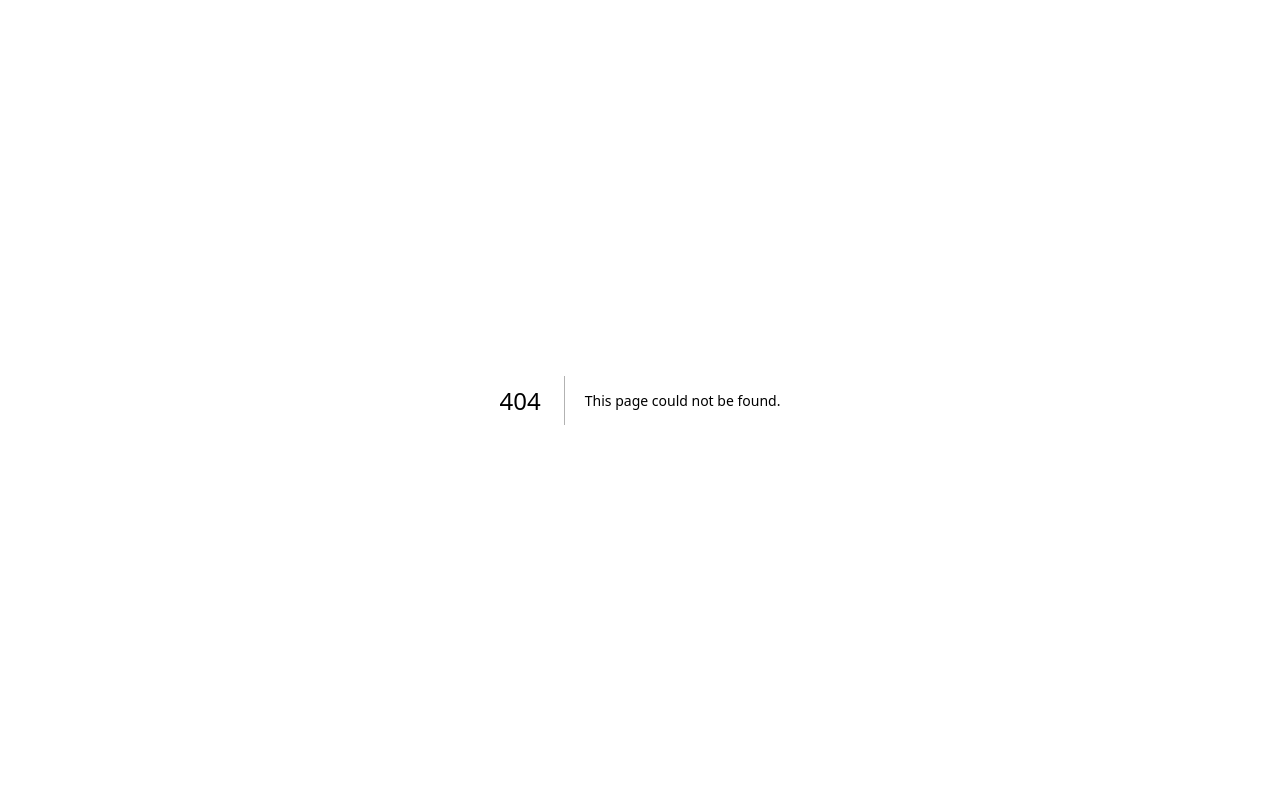
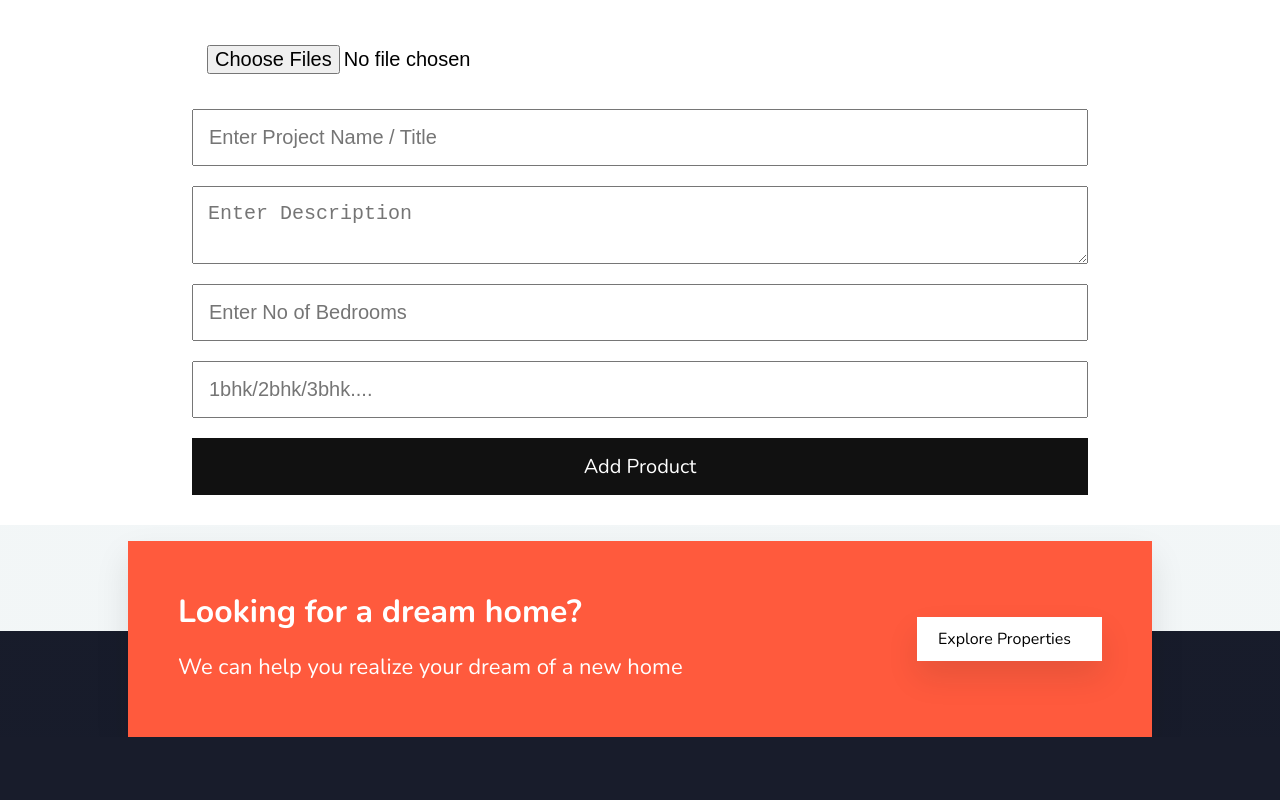
Before and after one commit to rafipopz98/landmark-constructions, a Next.js app: page /addprojects-landmark in a window 1280 px wide. Before the commit this address had no page. Shown: the top 800 px of the page. Built offline with nearby package versions, Linux system fonts and the light colour scheme.

Commit message:
add project

```diff
--- a/package.json
+++ b/package.json
@@ -9,6 +9,7 @@
     "lint": "next lint"
   },
   "dependencies": {
+    "firebase": "^10.4.0",
     "next": "latest",
     "react": "latest",
     "react-accessible-accordion": "^5.0.0",
--- /dev/null
+++ b/src/app/addprojects-landmark/AddProduct.css
@@ -0,0 +1,43 @@
+.container_addProducts{
+    display: flex;
+    width: 100%;
+    align-items: center;
+    height: 100%;
+    flex-direction: column;
+    gap: 20px;
+    overflow-x: hidden;
+    padding: 30px 0;
+}
+.container_addProducts input,select,textarea{
+    width: 70%;
+    padding: 15px;
+    font-size: 20px;
+}
+.container_addProducts .spans_size{
+    display: flex;
+    /* flex-direction: column; */
+    align-items: center;
+    justify-content:flex-start;
+    gap: 10px;
+    /* padding: 10px; */
+    /* color: red; */
+}
+.spans_size span{
+    cursor: pointer;
+    font-size: 15px;
+    padding: 15px 20px;
+    border: 1px solid #111;
+    border-radius: 7px;
+    font-weight: 600;
+}
+.container_addProducts button{
+    width: 70%;
+    display: flex;
+    align-items: center;
+    justify-content: center;
+    background-color: #111;
+    color: #fff;
+    padding: 15px;
+    font-size: 20px;
+    cursor: pointer;
+}
--- /dev/null
+++ b/src/app/addprojects-landmark/firebase.js
@@ -0,0 +1,11 @@
+export const firebaseConfig = {
+  apiKey: "AIzaSyBMVSHUICcqpx-1rgKHqRP8DGK5MYZdhgI",
+  authDomain: "landmark-e0fc4.firebaseapp.com",
+  projectId: "landmark-e0fc4",
+  storageBucket: "landmark-e0fc4.appspot.com",
+  messagingSenderId: "252632877603",
+  appId: "1:252632877603:web:c47965b8460f40ad967f96",
+  measurementId: "G-KT6P2VN34Q",
+};
+
+export const firebaseStorage = "gs://landmark-e0fc4.appspot.com";
--- /dev/null
+++ b/src/app/addprojects-landmark/page.js
@@ -0,0 +1,136 @@
+"use client";
+import React, { useContext, useEffect, useState } from "react";
+import "./AddProduct.css";
+import { firebaseConfig, firebaseStorage } from "./firebase";
+import { initializeApp } from "firebase/app";
+import {
+  getDownloadURL,
+  getStorage,
+  ref,
+  uploadBytesResumable,
+} from "firebase/storage";
+const AdminViewAddProduct = () => {
+  let name, value;
+
+  const [formData, setFormData] = useState({
+    images: [],
+    name: "",
+    desc: "",
+    bed: "",
+    room: "",
+  });
+
+  const inputHandle = (e) => {
+    name = e.target.name;
+    value = e.target.value;
+
+    setFormData({
+      ...formData,
+      [name]: value,
+    });
+  };
+  const app = initializeApp(firebaseConfig);
+  const storage = getStorage(app, firebaseStorage);
+
+  const createUniqueFileName = (getFile) => {
+    const timeStamp = Date.now();
+    const randomStringValue = Math.random().toString(36).substring(2, 12);
+
+    return `${getFile.name}-${timeStamp}-${randomStringValue}`;
+  };
+
+  async function helperForUPloadingImageToFirebase(file) {
+    const getFileName = createUniqueFileName(file);
+    const storageReference = ref(storage, `ecommerce/${getFileName}`);
+    const uploadImage = uploadBytesResumable(storageReference, file);
+
+    return new Promise((resolve, reject) => {
+      uploadImage.on(
+        "state_changed",
+        (snapshot) => {},
+        (error) => {
+          console.log(error);
+          reject(error);
+        },
+        () => {
+          getDownloadURL(uploadImage.snapshot.ref)
+            .then((downloadUrl) => resolve(downloadUrl))
+            .catch((error) => reject(error));
+        }
+      );
+    });
+  }
+  const handleImages = async (event) => {
+    const files = event.target.files;
+    const imageUrls = [];
+
+    for (let i = 0; i < files.length; i++) {
+      const imageUrl = await helperForUPloadingImageToFirebase(files[i]);
+      if (imageUrl !== "") {
+        imageUrls.push(imageUrl);
+      }
+    }
+
+    if (imageUrls.length > 0) {
+      setFormData({
+        ...formData,
+        images: imageUrls, // Update the 'images' property with the array of image URLs.
+      });
+    }
+  };
+
+  const submit = () => {
+    console.log(formData);
+    console.log(formData.images);
+  };
+  return (
+    <div className="container_addProducts">
+      <input
+        // accept="image"
+        name="image"
+        id="image"
+        size="1000000"
+        type="file"
+        multiple
+        // value={formData.image}
+        onChange={handleImages}
+      />
+      <input
+        type="text"
+        id="name"
+        value={formData.name}
+        name="name"
+        placeholder="Enter Project Name / Title"
+        onChange={inputHandle}
+      />
+
+      <textarea
+        type="text"
+        id="desc"
+        value={formData.desc}
+        name="desc"
+        placeholder="Enter Description"
+        onChange={inputHandle}
+      />
+      <input
+        type="number"
+        id="bed"
+        value={formData.bed}
+        name="bed"
+        placeholder="Enter No of Bedrooms"
+        onChange={inputHandle}
+      />
+      <input
+        type="text"
+        id="room"
+        value={formData.room}
+        name="room"
+        placeholder="1bhk/2bhk/3bhk...."
+        onChange={inputHandle}
+      />
+      <button onClick={submit}>Add Product</button>
+    </div>
+  );
+};
+
+export default AdminViewAddProduct;
```
Also changed, not shown: src/app/projects/page.js (added, +13 -0 lines), 1 other file (tests, documents, lock files or other folders).
